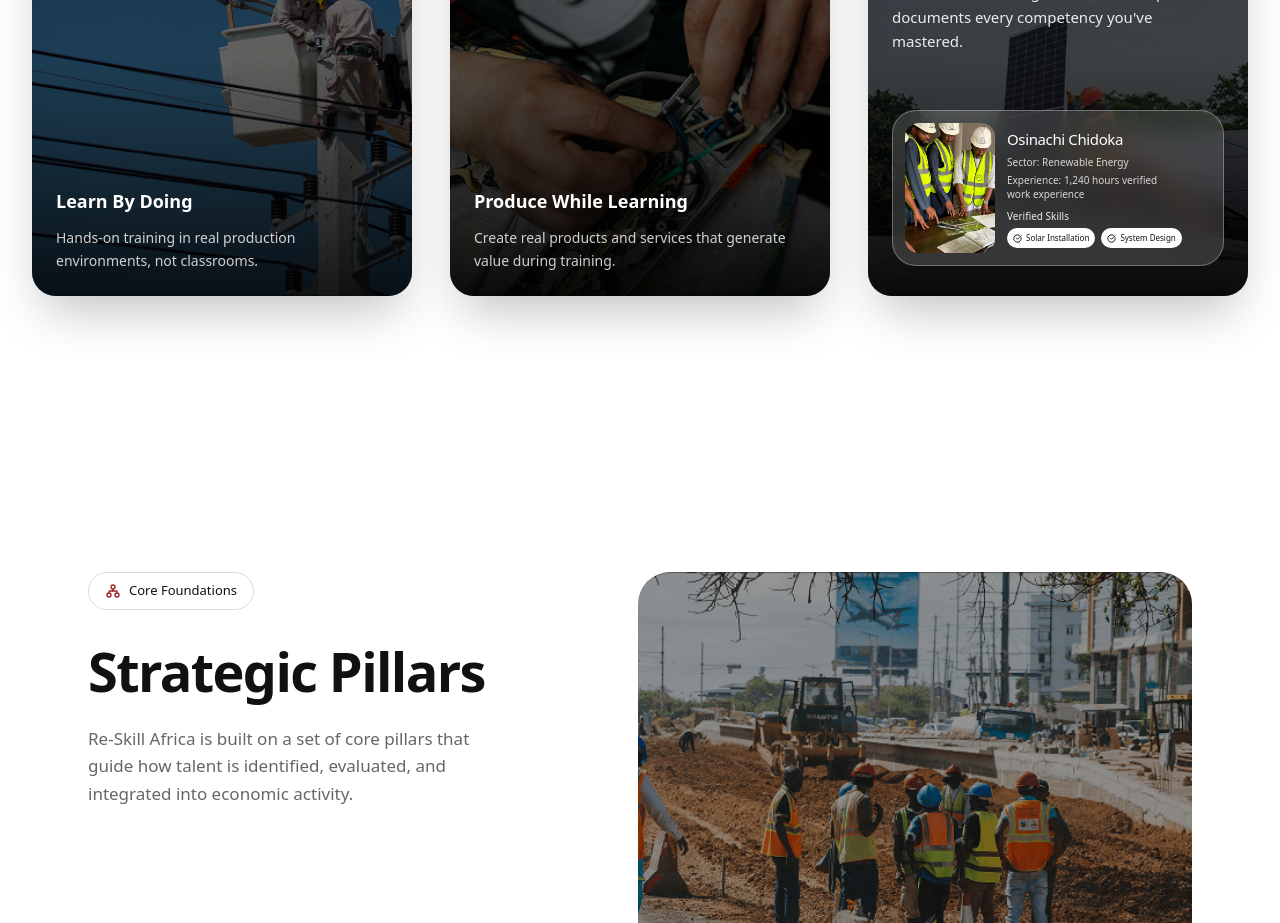
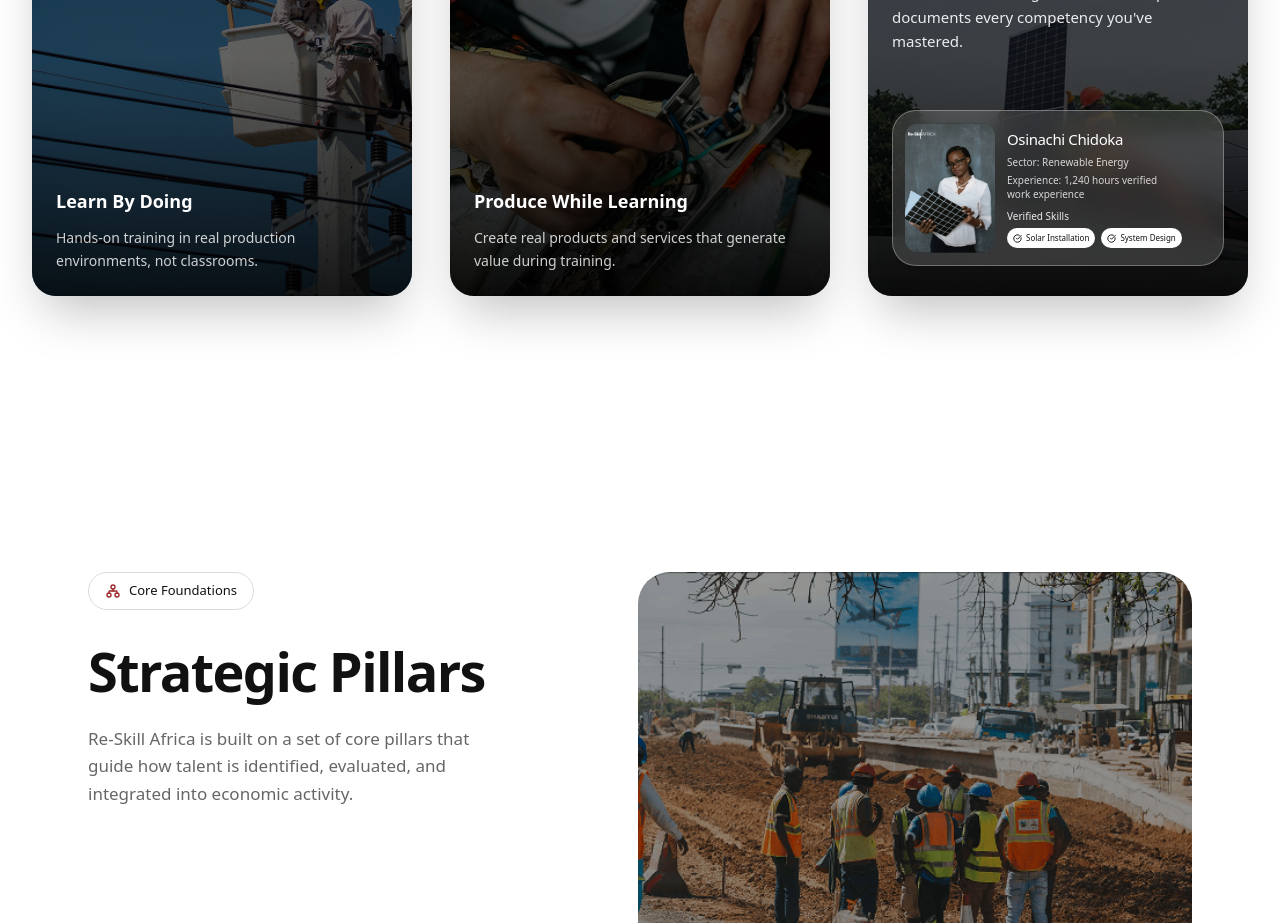
Before and after one commit to dygtech/reskill-africa-new, a Next.js app: page / in a window 1280 px wide. Shown: the part 3880-4803 px from the top of the page. Built offline with nearby package versions, Linux system fonts and the light colour scheme; a web font is replaced by a local one.

Commit message:
refactor: footer section and added more images

```diff
--- a/components/CardsSection.tsx
+++ b/components/CardsSection.tsx
@@ -91,7 +91,7 @@ export function CardsSection() {
             <div className="w-full rounded-3xl bg-white/15 backdrop-blur-md border border-white/30 p-3 shadow-xl flex flex-row gap-3 mt-auto mb-2 items-center">
               <div className="relative w-22.5 h-32.5 rounded-[14px] overflow-hidden shrink-0">
                 <Image
-                  src="/images/about-section-5.webp"
+                  src="/images/card-4.png"
                   alt="Osinachi Chidoka"
                   fill
                   sizes="120px"
```
